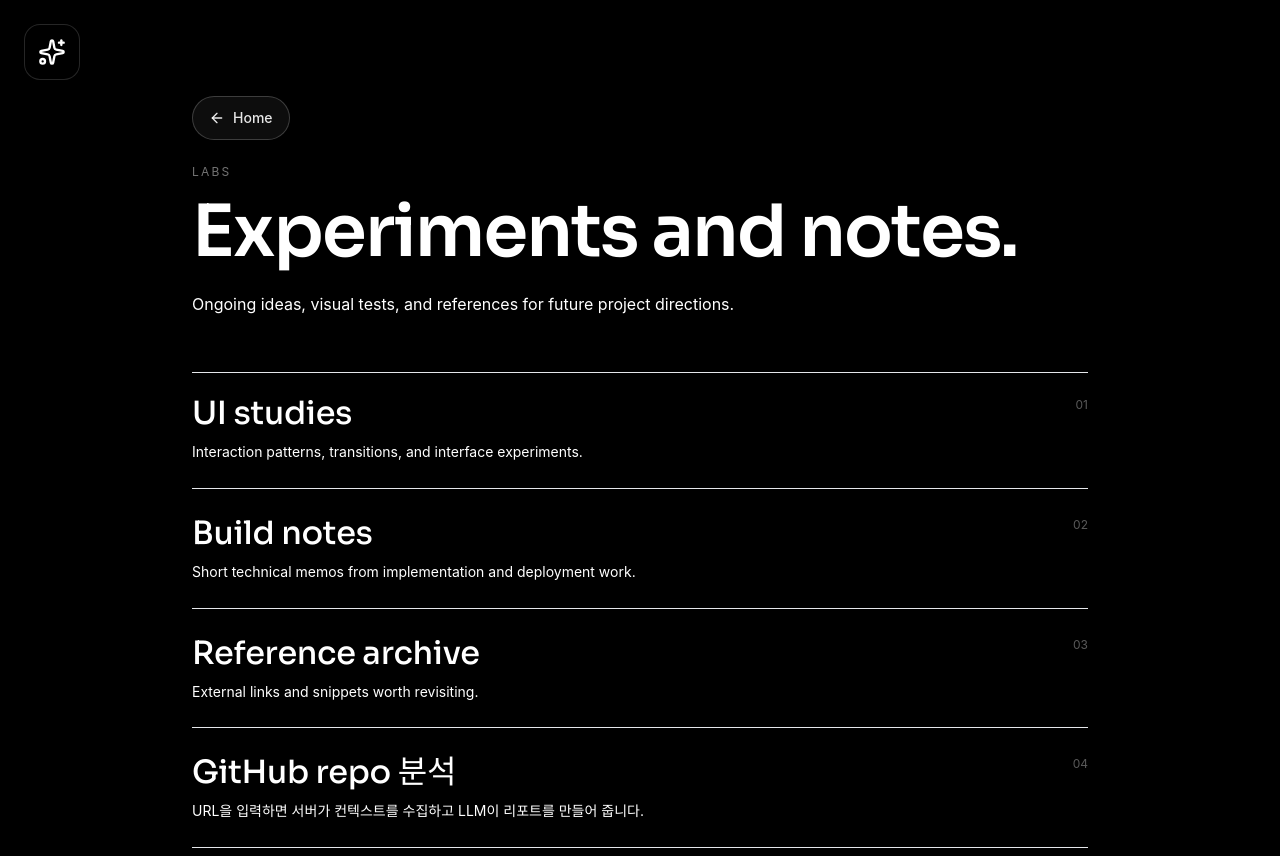
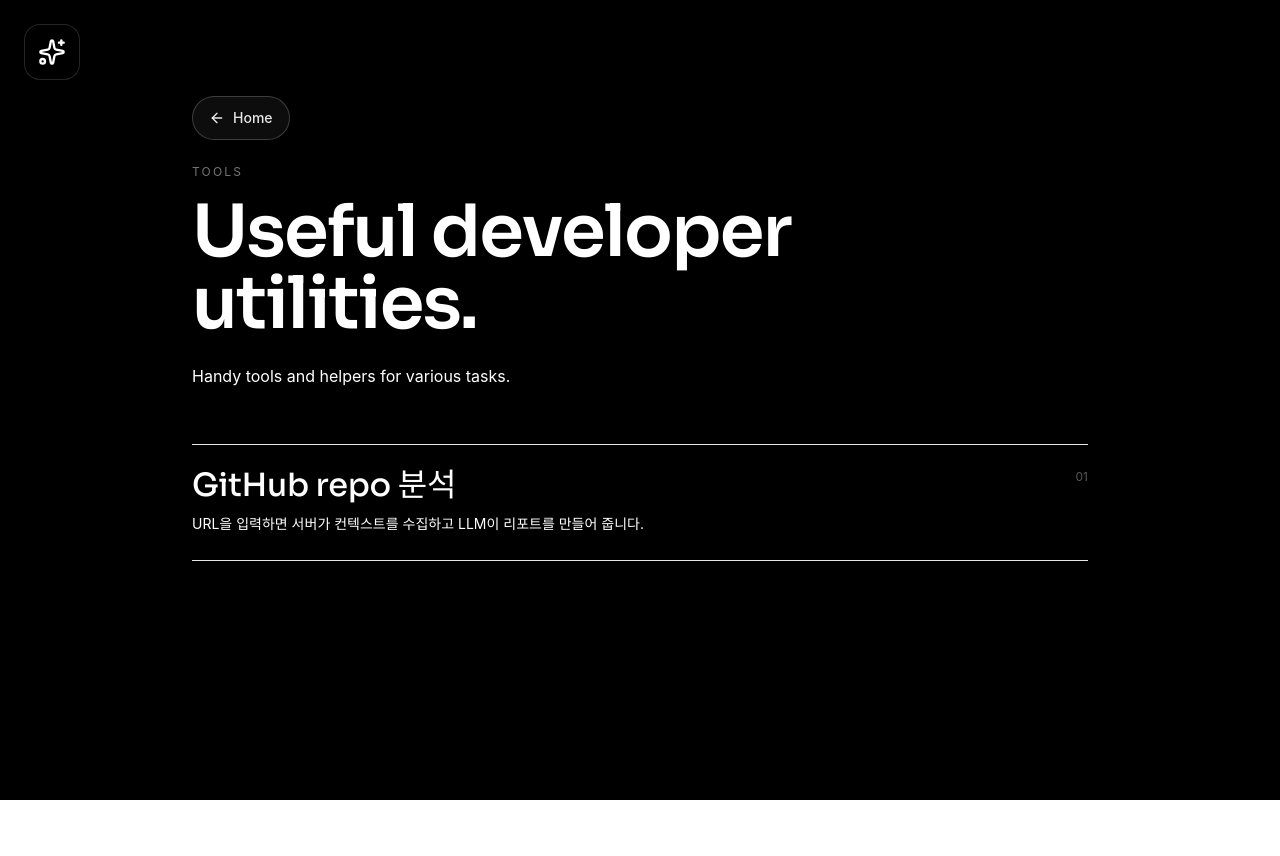
Before and after one commit to asehee/all_about_me, a React (Vite) app: page /etc in a window 1280 px wide. Shown: the top 856 px of the page. After the commit the page ends 800 px from the top, so only its background shows below. Built offline with nearby package versions, Linux system fonts and the light colour scheme; no server answers; a web font is replaced by a local one.

Commit message:
feat: Update Etc component to reflect new tools and remove outdated lab entries

```diff
--- a/src/features/etc/Etc.tsx
+++ b/src/features/etc/Etc.tsx
@@ -6,18 +6,6 @@ import PageShell from '@/components/design/PageShell'
 export default function Etc() {
   const navigate = useNavigate()
   const labEntries = [
-    {
-      title: 'UI studies',
-      description: 'Interaction patterns, transitions, and interface experiments.',
-    },
-    {
-      title: 'Build notes',
-      description: 'Short technical memos from implementation and deployment work.',
-    },
-    {
-      title: 'Reference archive',
-      description: 'External links and snippets worth revisiting.',
-    },
     {
       title: 'GitHub repo 분석',
       description: 'URL을 입력하면 서버가 컨텍스트를 수집하고 LLM이 리포트를 만들어 줍니다.',
@@ -33,12 +21,12 @@ export default function Etc() {
         </div>
 
         <header>
-          <p className="text-xs uppercase tracking-[0.18em] text-white/45">Labs</p>
+          <p className="text-xs uppercase tracking-[0.18em] text-white/45">Tools</p>
           <h1 className="mt-4 text-5xl font-semibold tracking-tight text-white md:text-7xl">
-            Experiments and notes.
+            Useful developer utilities.
           </h1>
           <p className="mt-6 max-w-2xl text-sm leading-relaxed text-white/62 md:text-base">
-            Ongoing ideas, visual tests, and references for future project directions.
+            Handy tools and helpers for various tasks.
           </p>
         </header>
 
```
